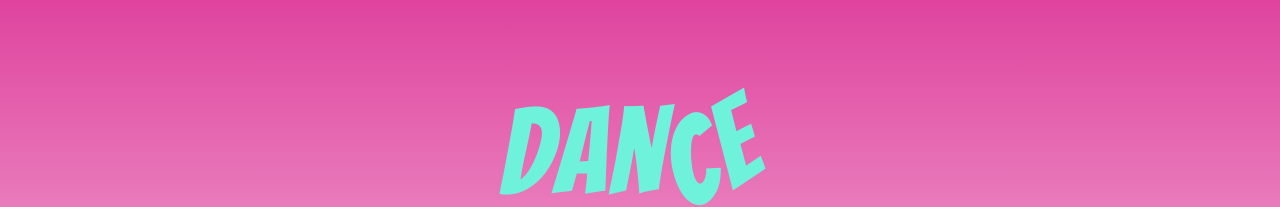
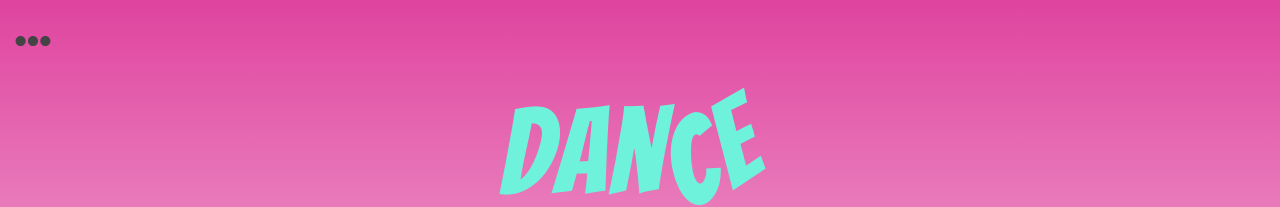
Before and after one commit to Termanty/movesapp, a React (Create React App) app: page / in a window 1280 px wide. Shown: the top 207 px of the page. Built offline with nearby package versions, Linux system fonts and the light colour scheme; data requests are answered from the project's data file.

Commit message:
Adden popup menu

```diff
--- a/src/App.js
+++ b/src/App.js
@@ -8,6 +8,7 @@ import AddMove from "./components/AddMove";
 import EditMove from "./components/EditMove";
 import Footer from "./components/Footer";
 import DanceMove from "./components/DanceMove";
+import Menu from "./components/Menu";
 
 const EditMoveWrapper = (props) => {
   const params = useParams();
@@ -20,7 +21,6 @@ class App extends Component {
   };
 
   getAllMoves = () => {
-    console.log("Fetching all data");
     fetch("http://localhost:3001/moves/")
       .then((response) => response.json())
       .then((moveData) => {
@@ -61,6 +61,7 @@ class App extends Component {
           />
         </Routes>
         <Footer />
+        <Menu />
       </div>
     );
   }
--- /dev/null
+++ b/src/components/Menu.js
@@ -0,0 +1,38 @@
+import React from "react";
+import { useLocation } from "react-router-dom";
+import { FontAwesomeIcon } from "@fortawesome/react-fontawesome";
+import { faEllipsisH, faEllipsisV } from "@fortawesome/free-solid-svg-icons";
+import { useEffect, useState } from "react";
+
+function Menu() {
+  let location = useLocation();
+  let path = location.pathname;
+
+  const [classes, setClasses] = useState("menu hide");
+
+  useEffect(() => {
+    setClasses("menu hide");
+  }, [location]);
+
+  const clickHandler = () => {
+    classes.includes("hide") ? setClasses("menu") : setClasses("menu hide");
+  };
+
+  if (path === "/new" || path.includes("/edit")) return <></>;
+
+  return (
+    <div className="menu-icon">
+      <FontAwesomeIcon
+        icon={faEllipsisH}
+        className="footericon"
+        onClick={clickHandler}
+      />
+      <div className={classes}>
+        <p>about</p>
+        <p>sign out</p>
+      </div>
+    </div>
+  );
+}
+
+export default Menu;
--- a/src/style.css
+++ b/src/style.css
@@ -46,6 +46,11 @@
 body {
   font-family: var(--app-body-font);
 }
+
+.app {
+  margin: 0px auto;
+}
+
 #main-submit {
   border-radius: 5px;
   text-transform: uppercase;
@@ -55,8 +60,6 @@ body {
   width: 100%;
   margin: 1rem;
 }
-
-/* == HEADER == */
 
 /* == MAIN == */
 .main-area,
@@ -345,28 +348,19 @@ input {
   font-size: 36px;
 }
 
-/* Don't touch this temp clases. They will be removed later! */
-/* saara 26.11. removed  from use */
-/*.tepmSectionH1 {
-  background: var(--white);
-  color: black;
-  font-family: sans-serif;
-  margin: 40px auto;
-  display: block;
-  width: 375px;
-  font-size: 12px;
-}*/
+/* == MENU == */
 
-/*.tempContainer {
-  width: 375px;
-  height: 812px;
-  background: linear-gradient(#d03d70, #d2c0c6);
-  margin: 0px auto;
-}*/
-/* saara 26.11. .tempContainer moved under .app  removed width and height from use*/
-.app {
-  /*width: 375px;*/
-  /*height: 812px;*/
-  /*background: linear-gradient(#d03d70, #d2c0c6);*/
-  margin: 0px auto;
+.menu {
+  background-color: #fff;
 }
+
+.menu-icon {
+  position: fixed;
+  top: 23px;
+  left: 15px;
+  z-index: 10;
+}
+
+.hide {
+  display: none;
+}
```
